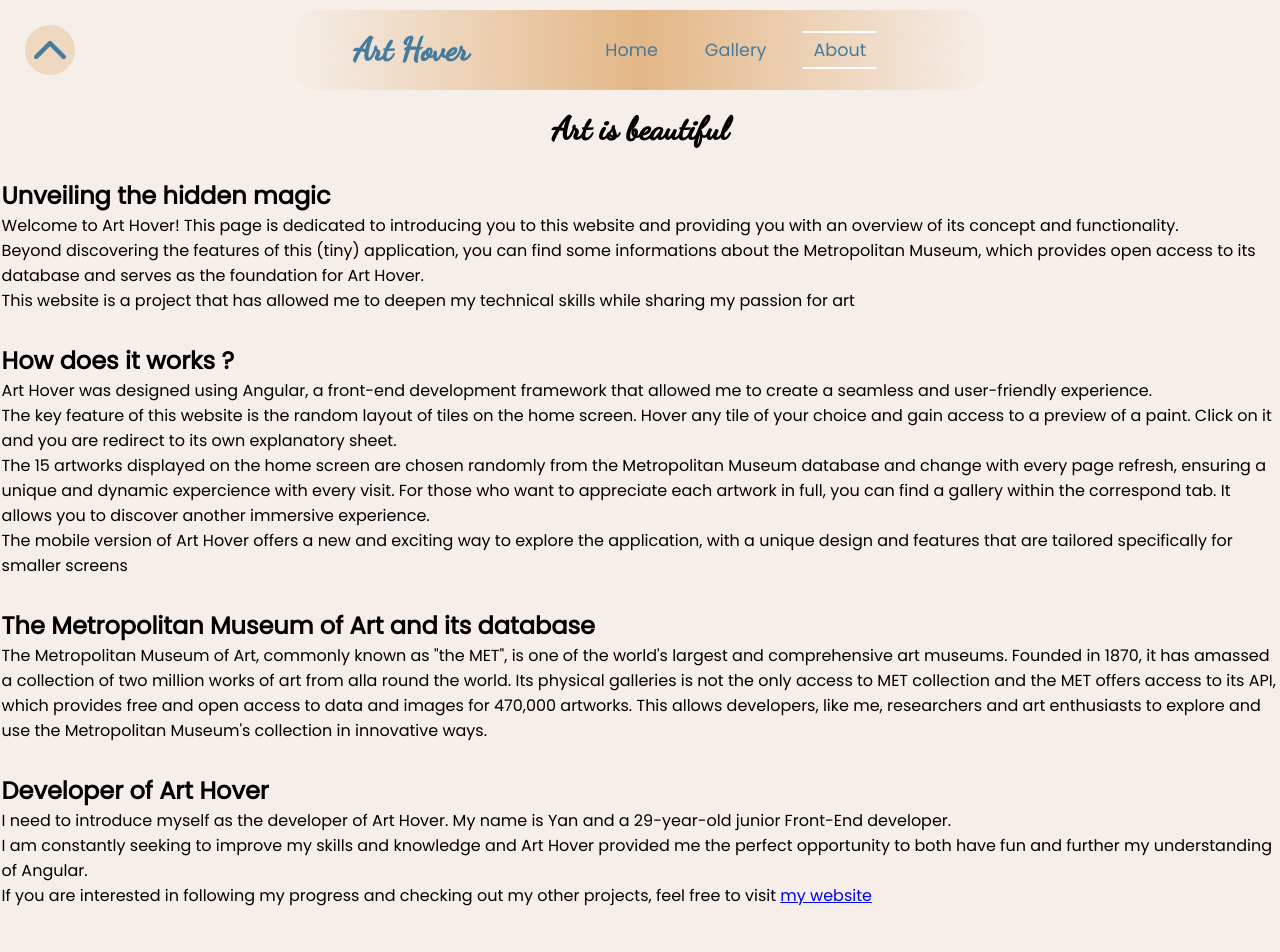
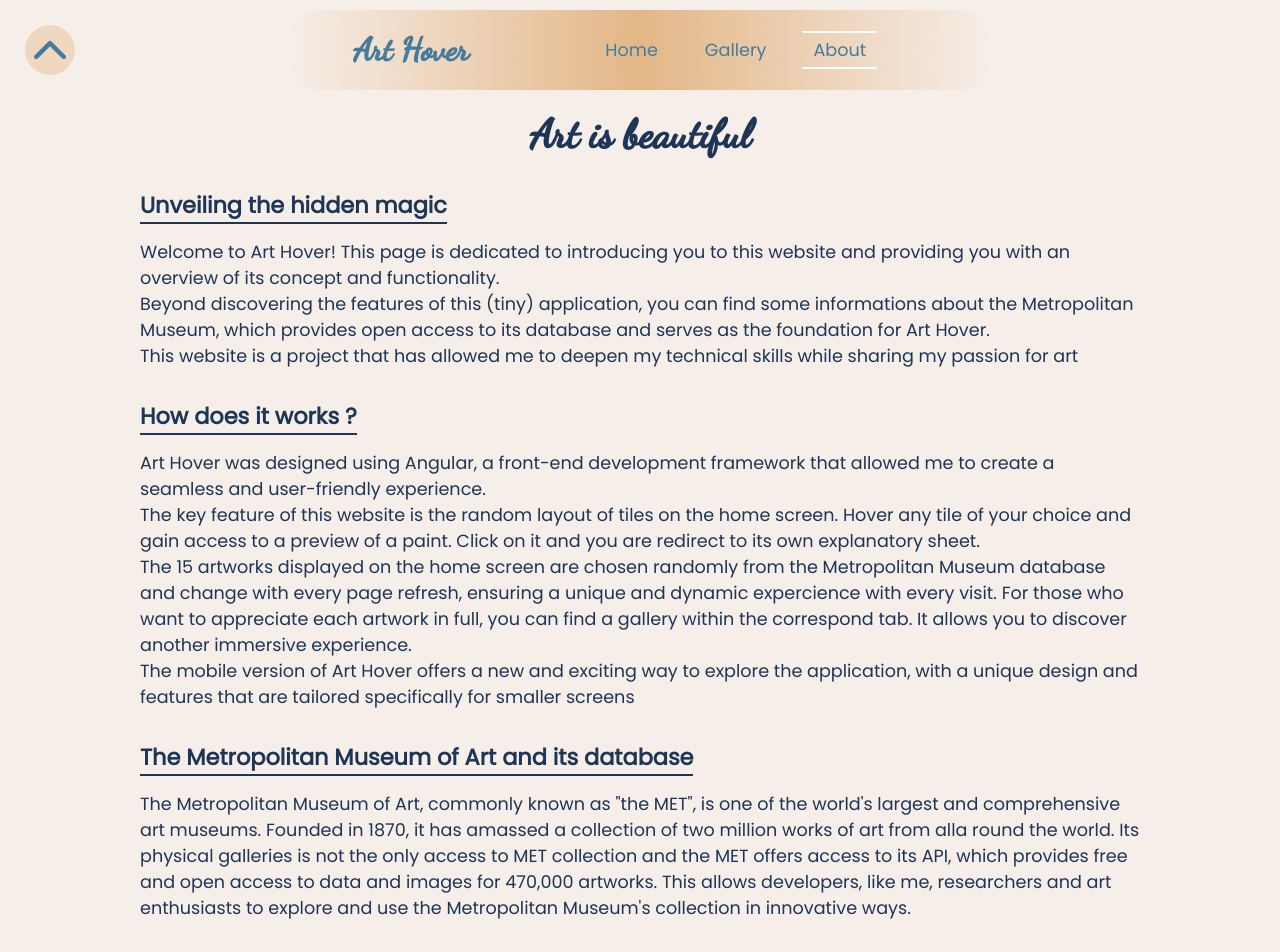
Before and after one commit to Nomera67/art-hover, an Angular app: page /informations in a window 1280 px wide. Shown: the top 952 px of the page. Built offline with nearby package versions, Linux system fonts and the light colour scheme.

Commit message:
add basic style and animation

```diff
--- a/src/app/feature/components/informations/author/author.component.html
+++ b/src/app/feature/components/informations/author/author.component.html
@@ -1,8 +1,8 @@
-<h2 ngClass="author__title">Developer of Art Hover</h2>
-<div ngClass="author__paragraphe">
+<h2 ngClass="author__title">Developer of Art Hover<div class="author__title__underline"></div></h2>
+<div ngClass="author__paragraph">
     <p>
        I need to introduce myself as the developer of Art Hover. My name is Yan and a 29-year-old junior Front-End developer. <br/>
        I am constantly seeking to improve my skills and knowledge and Art Hover provided me the perfect opportunity to both have fun and further my understanding of Angular. <br/>
-       If you are interested in following my progress and checking out my other projects, feel free to visit <span><a href="https://www.yrdev.fr" target="_blank">my website</a></span>
+       If you are interested in following my progress and checking out my other projects, feel free to visit <span><a href="https://www.yrdev.fr" target="_blank" ngClass="author__link">my website</a></span>
     </p>
 </div>
--- a/src/app/feature/components/informations/author/author.component.scss
+++ b/src/app/feature/components/informations/author/author.component.scss
@@ -0,0 +1,44 @@
+@use '../../../../../styles.scss' as *;
+
+@keyframes underlineAppear {
+    from{
+        width: 0%;
+        opacity: 0;
+    }
+    to{
+        width: 100%;
+        opacity: 1;
+    }
+}
+
+.author{
+    &__title{
+        width: fit-content;
+        font-size: 1.5rem;
+        display: flex;
+        flex-direction: column;
+        font-size: clamp(1.2rem, 3vmin, 1.4rem);
+        &__underline{
+            height: 2px;
+            background-color: $darker-color;
+            animation: underlineAppear 1s 1.5s ease-in-out backwards;
+        }
+    }
+    &__paragraph{
+        font-size: clamp(.9rem, 2.5vmin, 1.1rem);
+    }
+    &__link{
+        display: inline-block;
+        width: fit-content;
+        text-decoration: none;
+        color: $darker-color;
+        border: 1px solid $darker-color;
+        padding: 5px 10px;
+        border-radius: 20px;
+        transition: all .3s ease-in-out;
+        &:hover, &:focus{
+            background-color: $darker-color;
+            color: white;
+        }
+    }
+}
--- a/src/app/feature/components/informations/informations.component.scss
+++ b/src/app/feature/components/informations/informations.component.scss
@@ -3,13 +3,23 @@
 .informations{
     &__container{
         margin: $navbar-height auto;
-        padding: 30px 0.2vmin;
+        padding: 30px 5vmin;
         display: flex;
         flex-direction: column;
         align-items: center;
+        color: $darker-color;
         gap: 30px;
         > h1{
             font-family: 'DancingScript', 'Montserrat', sans-serif;
+            font-size: clamp(2rem, 5vmin, 3rem);
+
         }
     }
 }
+
+.informations__introduction, .informations__website, .informations__museum, .informations__author{
+    max-width: 1000px;
+    display: flex;
+    flex-direction: column;
+    gap: 15px;
+}
--- a/src/app/feature/components/informations/introduction/introduction.component.html
+++ b/src/app/feature/components/informations/introduction/introduction.component.html
@@ -1,4 +1,4 @@
-<h2 ngClass="introduction__title">Unveiling the hidden magic</h2>
+<h2 ngClass="introduction__title">Unveiling the hidden magic<div class="introduction__title__underline"></div></h2>
 <div ngClass="introduction__paragraph">
     <p>
         Welcome to Art Hover! This page is dedicated to introducing you to this website and providing you with an overview of its concept and functionality. <br/>
--- a/src/app/feature/components/informations/introduction/introduction.component.scss
+++ b/src/app/feature/components/informations/introduction/introduction.component.scss
@@ -0,0 +1,30 @@
+@use '../../../../../styles.scss' as *;
+
+@keyframes underlineAppear {
+    from{
+        width: 0%;
+        opacity: 0;
+    }
+    to{
+        width: 100%;
+        opacity: 1;
+    }
+}
+
+.introduction{
+    &__title{
+        width: fit-content;
+        font-size: 1.5rem;
+        display: flex;
+        flex-direction: column;
+        font-size: clamp(1.2rem, 3vmin, 1.4rem);
+        &__underline{
+            height: 2px;
+            background-color: $darker-color;
+            animation: underlineAppear 1s ease-in-out backwards;
+        }
+    }
+    &__paragraph{
+        font-size: clamp(.9rem, 2.5vmin, 1.1rem);
+    }
+}
--- a/src/app/feature/components/informations/museum/museum.component.html
+++ b/src/app/feature/components/informations/museum/museum.component.html
@@ -1,4 +1,4 @@
-<h2 ngClass="museum__title">The Metropolitan Museum of Art and its database</h2>
+<h2 ngClass="museum__title">The Metropolitan Museum of Art and its database<div class="museum__title__underline"></div></h2>
 <div ngClass="museum__paragraph">
     <p>
         The Metropolitan Museum of Art, commonly known as "the MET", is one of the world's largest and comprehensive art museums. Founded in <time [dateTime]="1870">1870</time>, it has amassed
--- a/src/app/feature/components/informations/museum/museum.component.scss
+++ b/src/app/feature/components/informations/museum/museum.component.scss
@@ -0,0 +1,30 @@
+@use '../../../../../styles.scss' as *;
+
+@keyframes underlineAppear {
+    from{
+        width: 0%;
+        opacity: 0;
+    }
+    to{
+        width: 100%;
+        opacity: 1;
+    }
+}
+
+.museum{
+    &__title{
+        width: fit-content;
+        font-size: 1.5rem;
+        display: flex;
+        flex-direction: column;
+        font-size: clamp(1.2rem, 3vmin, 1.4rem);
+        &__underline{
+            height: 2px;
+            background-color: $darker-color;
+            animation: underlineAppear 1s 1s ease-in-out backwards;
+        }
+    }
+    &__paragraph{
+        font-size: clamp(.9rem, 2.5vmin, 1.1rem);
+    }
+}
--- a/src/app/feature/components/informations/website/website.component.html
+++ b/src/app/feature/components/informations/website/website.component.html
@@ -1,5 +1,5 @@
-<h2 ngClass="website__title">How does it works ?</h2>
-<div ngClass="website__paragraphe">
+<h2 ngClass="website__title">How does it works ?<div class="website__title__underline"></div></h2>
+<div ngClass="website__paragraph">
     <p>
         Art Hover was designed using Angular, a front-end development framework that allowed me to create a seamless and user-friendly experience. <br/>
         The key feature of this website is the random layout of tiles on the home screen. Hover any tile of your choice and gain access to a preview of a paint. Click on it and you
--- a/src/app/feature/components/informations/website/website.component.scss
+++ b/src/app/feature/components/informations/website/website.component.scss
@@ -0,0 +1,30 @@
+@use '../../../../../styles.scss' as *;
+
+@keyframes underlineAppear {
+    from{
+        width: 0%;
+        opacity: 0;
+    }
+    to{
+        width: 100%;
+        opacity: 1;
+    }
+}
+
+.website{
+    &__title{
+        width: fit-content;
+        font-size: 1.5rem;
+        display: flex;
+        flex-direction: column;
+        font-size: clamp(1.2rem, 3vmin, 1.4rem);
+        &__underline{
+            height: 2px;
+            background-color: $darker-color;
+            animation: underlineAppear 1s .5s ease-in-out backwards;
+        }
+    }
+    &__paragraph{
+        font-size: clamp(.9rem, 2.5vmin, 1.1rem);
+    }
+}
```
